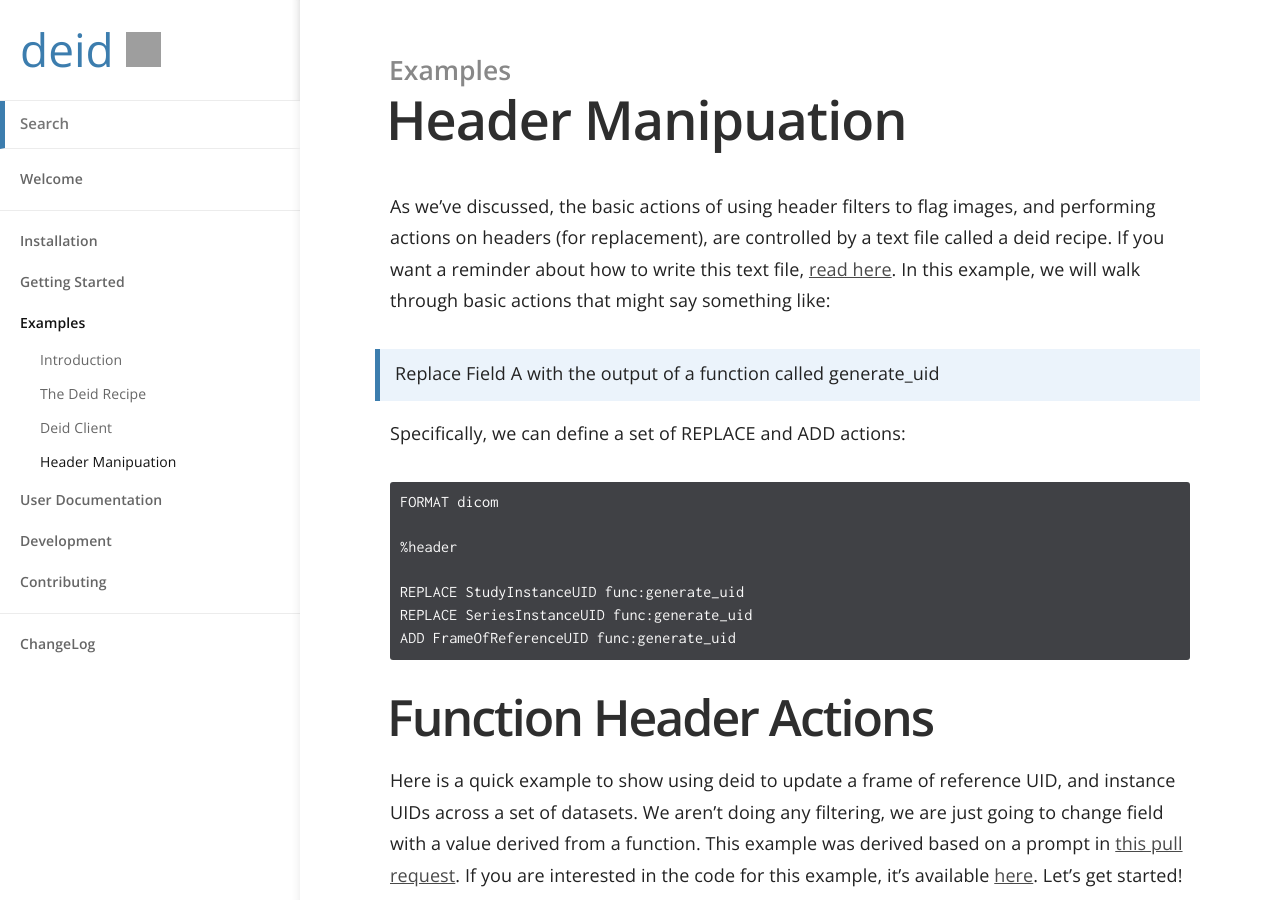
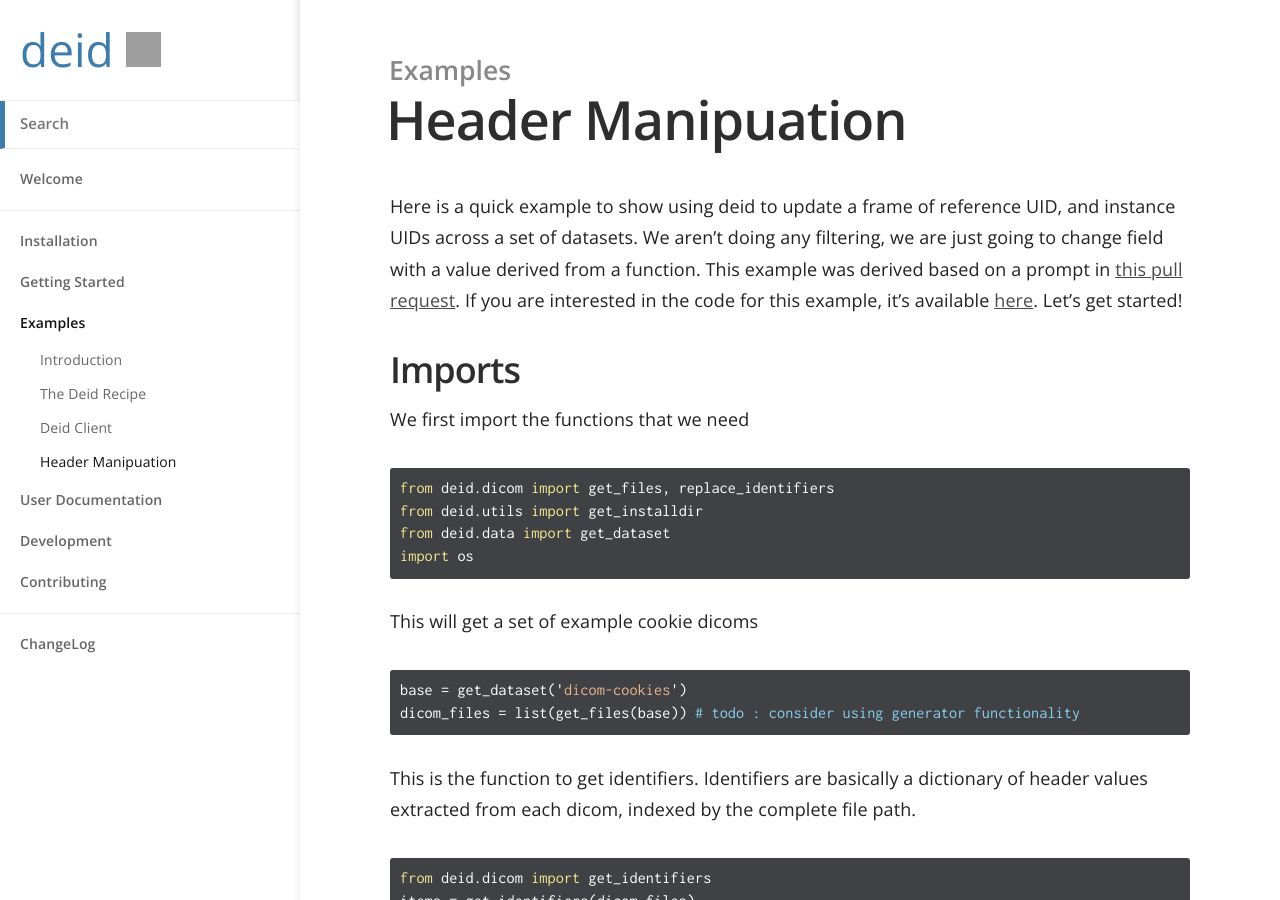
Before and after one commit to pydicom/deid, a Jekyll site: the page built from docs/_docs/examples/func-replace.md, in a window 1280 px wide and 900 px high. Built offline with Jekyll 4.4.1, drawn with Linux system fonts in a browser that asks for light colours; grey boxes are pictures that could not be loaded.

Commit message:
updating example

````diff
--- a/docs/_docs/examples/func-replace.md
+++ b/docs/_docs/examples/func-replace.md
@@ -3,28 +3,6 @@ title: Header Manipuation
 category: Examples
 order: 4
 ---
-
-As we've discussed, the basic actions of using header filters to flag images,
-and performing actions on headers (for replacement), are controlled by a text file called
-a deid recipe. If you want a reminder about how to write this text file,
-[read here]({{ site.baseurl }}/getting-started/dicom-config). In this example,
-we will walk through basic actions that might say something like:
-
- > Replace Field A with the output of a function called generate_uid
-
-Specifically, we can define a set of REPLACE and ADD actions:
-
-```
-FORMAT dicom
-
-%header
-
-REPLACE StudyInstanceUID func:generate_uid
-REPLACE SeriesInstanceUID func:generate_uid
-ADD FrameOfReferenceUID func:generate_uid
-```
-
-# Function Header Actions
 
 Here is a quick example to show using deid to update a frame of reference UID,
 and instance UIDs across a set of datasets. We aren't doing any filtering, we are just going to
````
